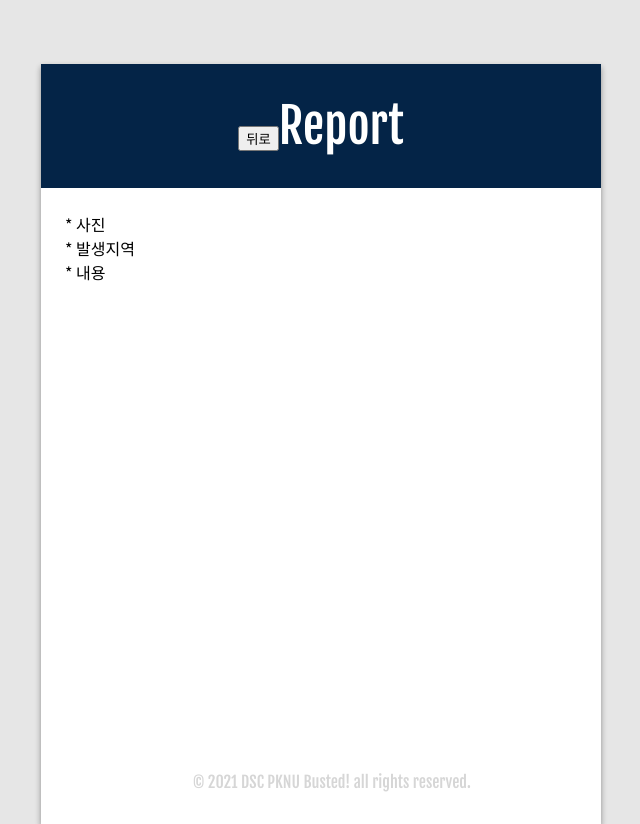
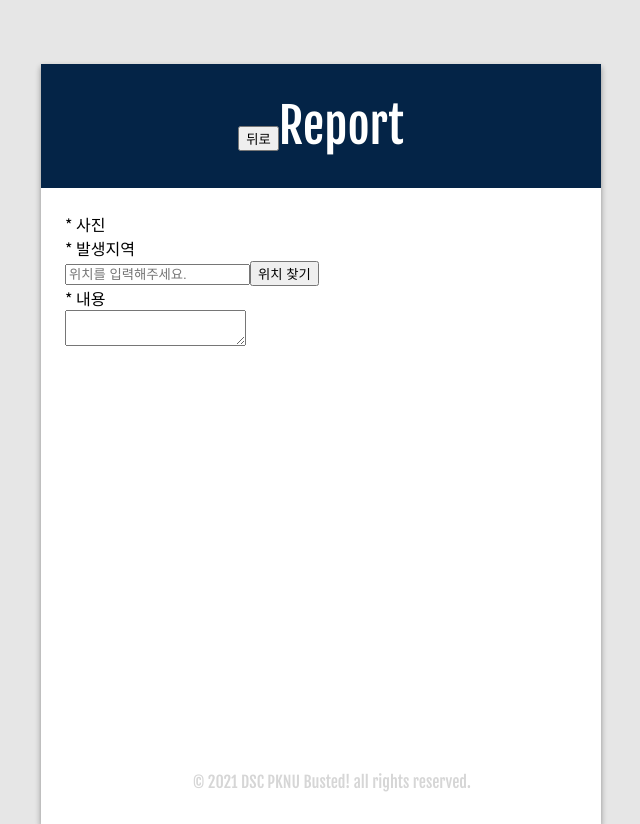
Before and after one commit to EunsungAhn/Busted-Client, a React (Create React App) app: page /ReportPage in a window 1280 px wide. Shown: the whole page, without its empty margins (319-959 px from the left). Built offline with nearby package versions, Linux system fonts and the light colour scheme.

Commit message:
Update button, textarea

```diff
--- a/src/components/ReportPage/ReportPage.js
+++ b/src/components/ReportPage/ReportPage.js
@@ -22,7 +22,12 @@ class ReportPage extends Component {
           <div className="body-wrapper">
             <div className="report-image">* 사진</div>
             <div className="accident-spot">* 발생지역</div>
+            <div className="spot-wrapper">
+              <input type="text" placeholder="위치를 입력해주세요."></input>
+              <button>위치 찾기</button>
+            </div>
             <div className="report-contents">* 내용</div>
+            <textarea></textarea>
           </div>
           <div className="footer">
             © 2021 DSC PKNU Busted! all rights reserved.
```
Also changed, not shown: 2 other files (tests, documents, lock files or other folders).
